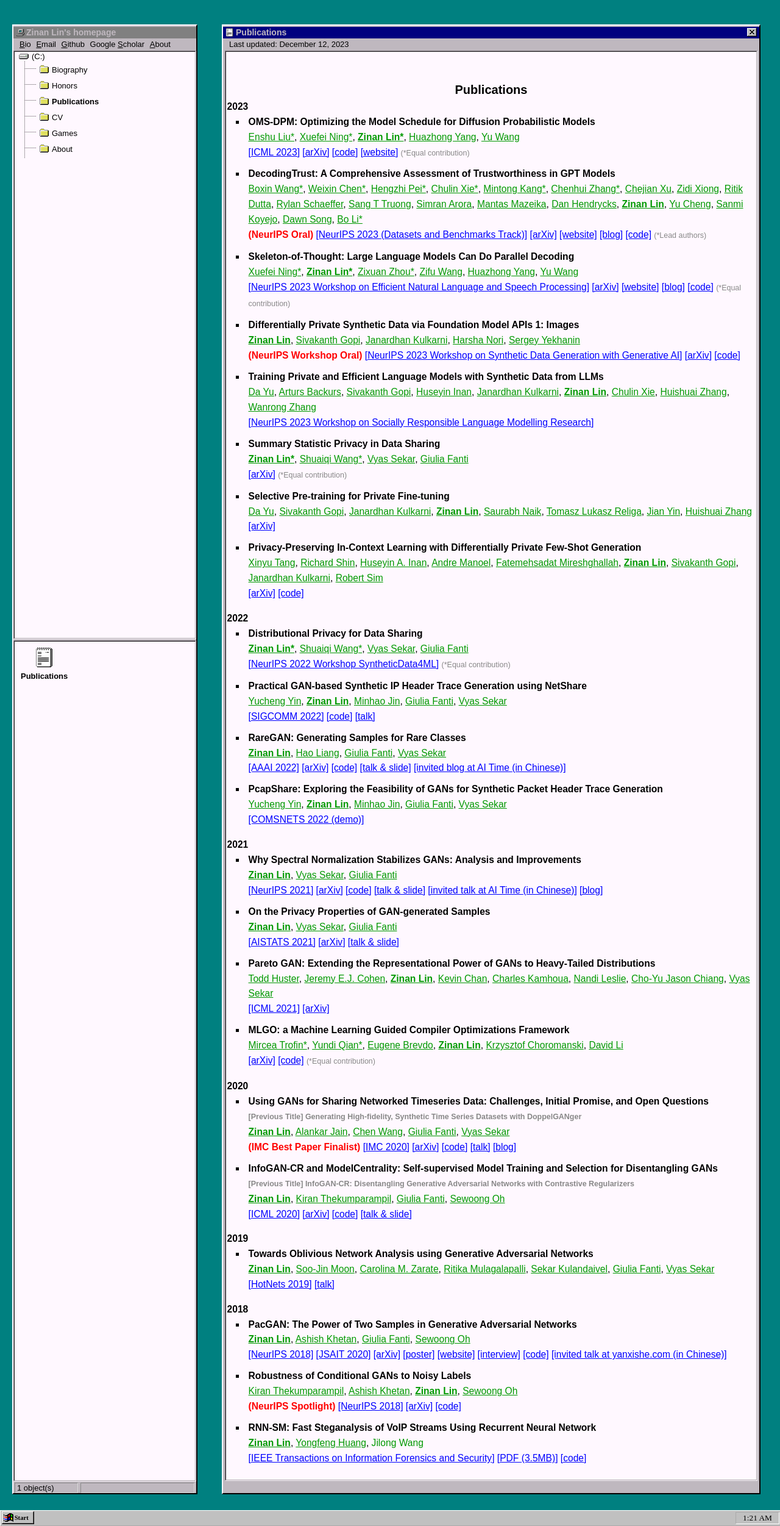
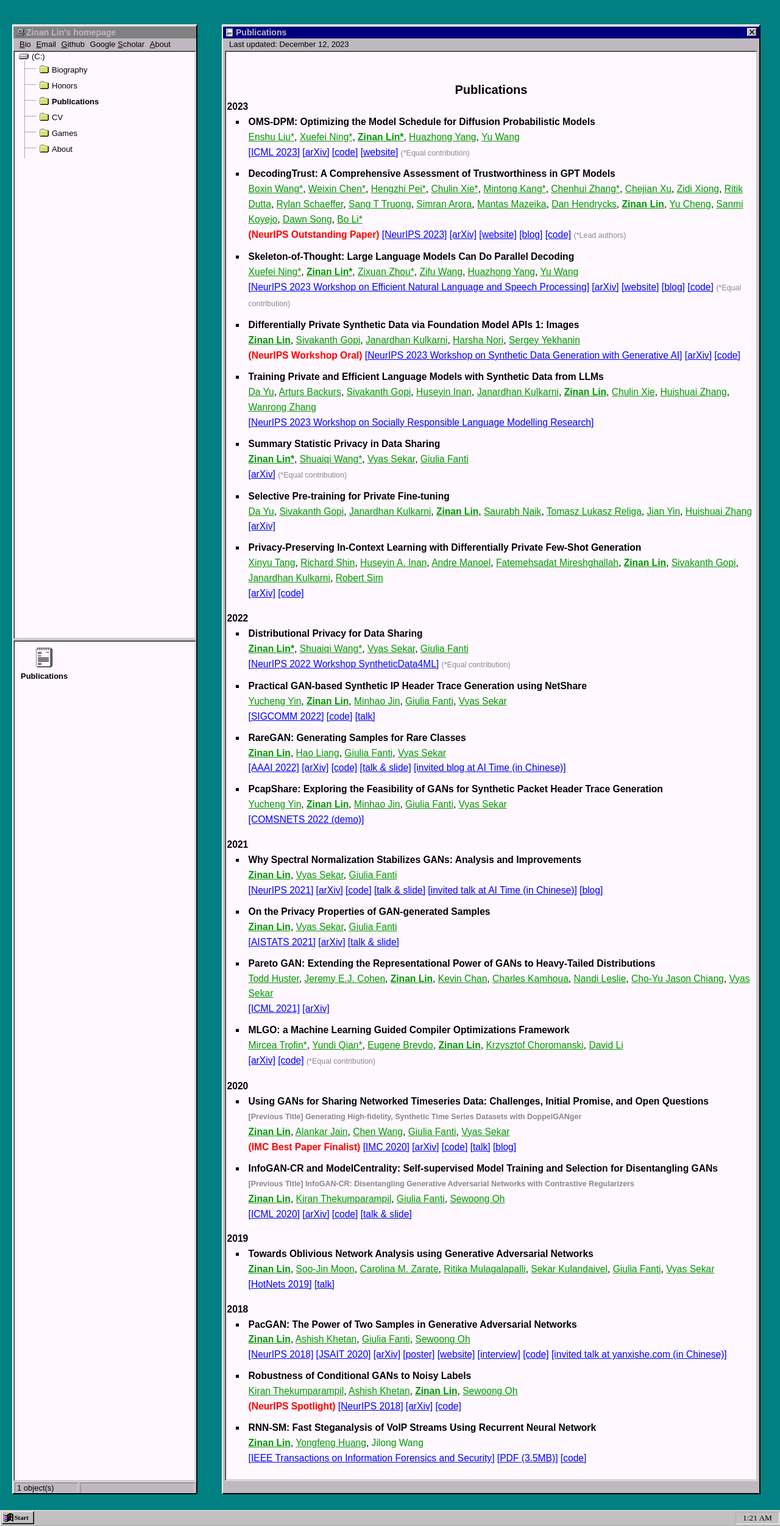
Before and after one commit to fjxmlzn/fjxmlzn.github.io, a Jekyll site: the page built from _publications/publications.html, in a window 1280 px wide. Shown: the whole page at 61% size. Built offline with Jekyll 4.4.1, drawn with Linux system fonts in a browser that asks for light colours.

Commit message:
update award

```diff
--- a/_honors/honors.html
+++ b/_honors/honors.html
@@ -30,7 +30,7 @@ permalink: /honors/index.html
 
 <ul>
     <li class='honor_li'>
-        <span class='honor_title'>NeurIPS Oral</span>
+        <span class='honor_title'>NeurIPS Outstanding Paper</span>
         <span class="honor_content">with Boxin Wang, Weixin Chen, Hengzhi Pei, Chulin Xie, Mintong Kang, Chenhui Zhang, Chejian Xu, Zidi Xiong, Ritik Dutta, Rylan Schaeffer, Sang T. Truong, Simran Arora, Mantas Mazeika, Dan Hendrycks, Yu Cheng, Sanmi Koyejo, Dawn Song, Bo Li</span>
         <span class='honor_year'>2023</span>
     </li>
--- a/_publications/publications.html
+++ b/_publications/publications.html
@@ -116,10 +116,10 @@ permalink: /publications/index.html
             <a href="#">Bo Li*</a>
         </span>
         <span class="publication_award">
-            (NeurIPS Oral)
+            (NeurIPS Outstanding Paper)
         </span>
         <span class='publication_journal'>
-            <a href="#" target="_blank">[NeurIPS 2023 (Datasets and Benchmarks Track)]</a>
+            <a href="#" target="_blank">[NeurIPS 2023]</a>
         </span>
         <span class='publication_journal'>
             <a href="https://arxiv.org/abs/2306.11698" target="_blank">[arXiv]</a>
```
Also changed, not shown: 1 other file.
